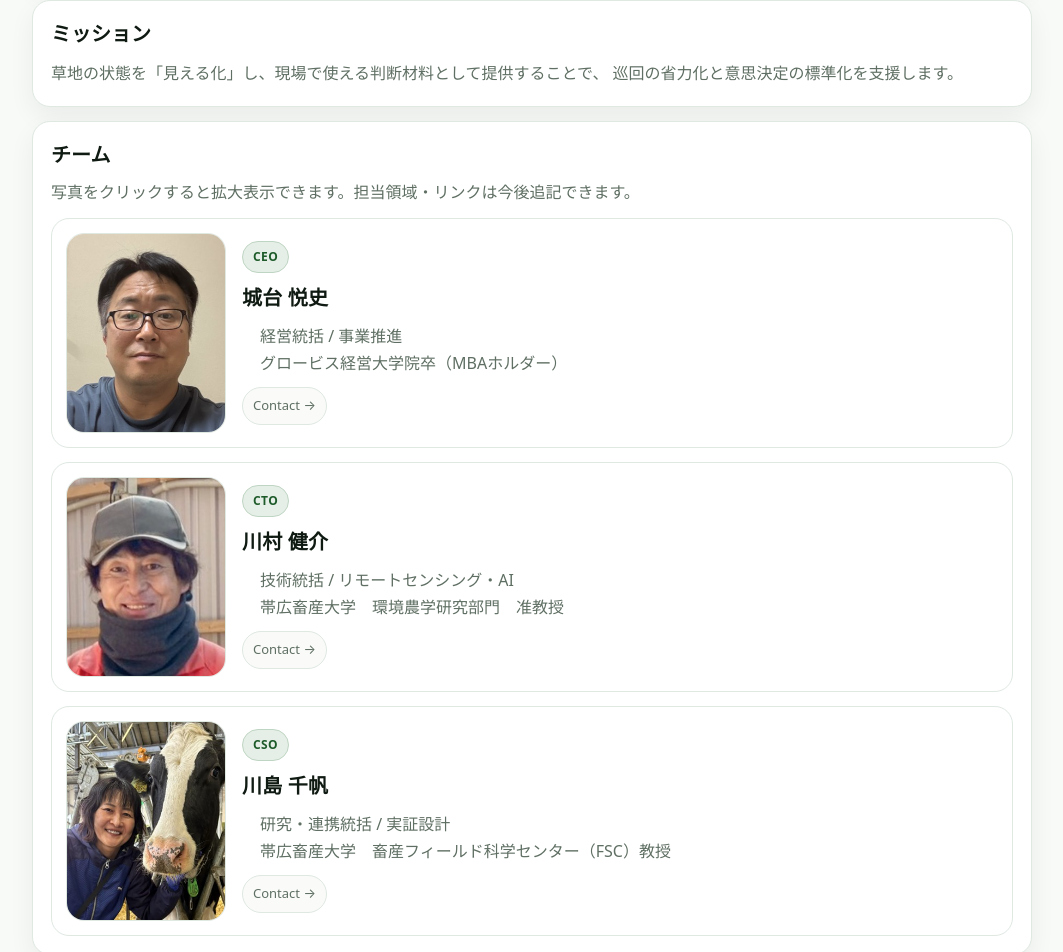
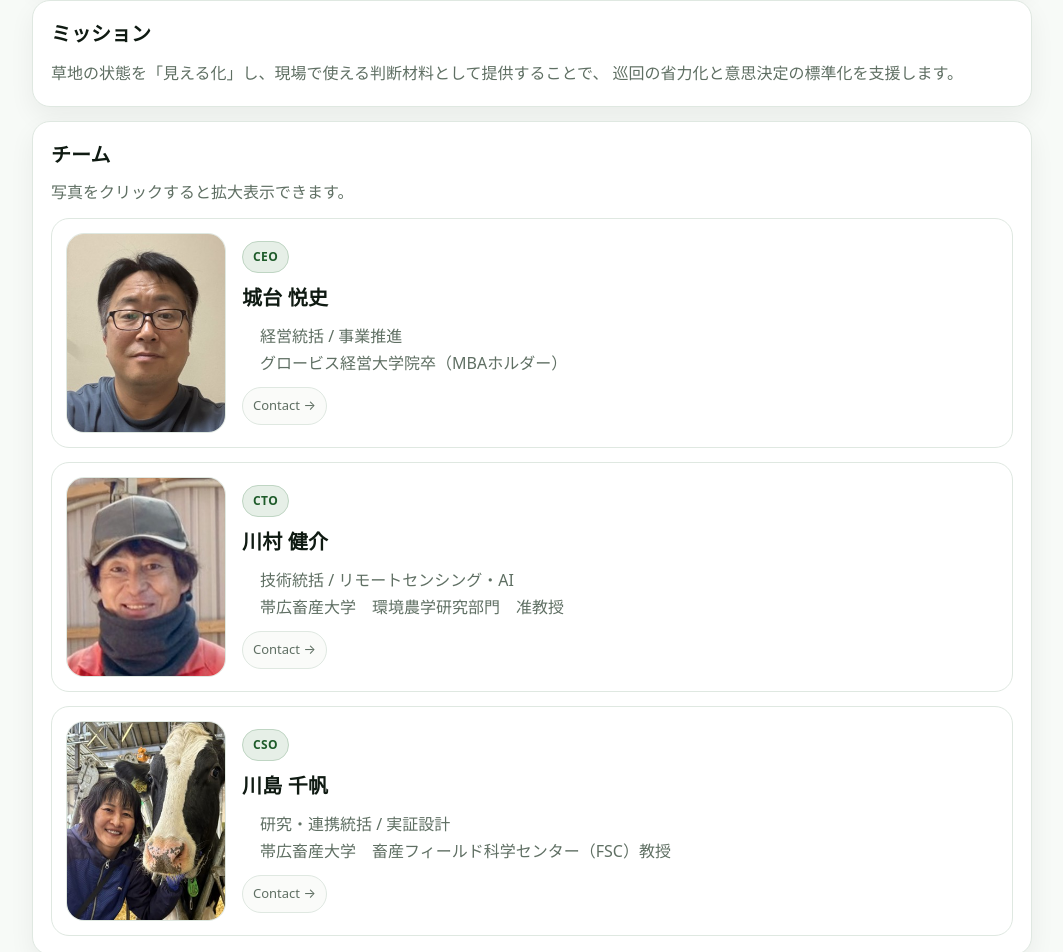
Before and after one commit to pasturejp/pj-web, a Next.js app: page /company in a window 1280 px wide. Shown: the part 918-1870 px from the top of the page, without its empty margins (108-1171 px from the left). Built offline with nearby package versions, Linux system fonts and the light colour scheme.

Commit message:
improve company page structure

```diff
--- a/app/company/page.tsx
+++ b/app/company/page.tsx
@@ -85,7 +85,7 @@ export default function CompanyPage() {
         <section className="card" style={{ marginBottom: 14 }}>
           <h2 className="h2">チーム</h2>
           <p className="muted" style={{ marginTop: 10, marginBottom: 0 }}>
-            写真をクリックすると拡大表示できます。担当領域・リンクは今後追記できます。
+            写真をクリックすると拡大表示できます。
           </p>
           <TeamList />
         </section>
```
